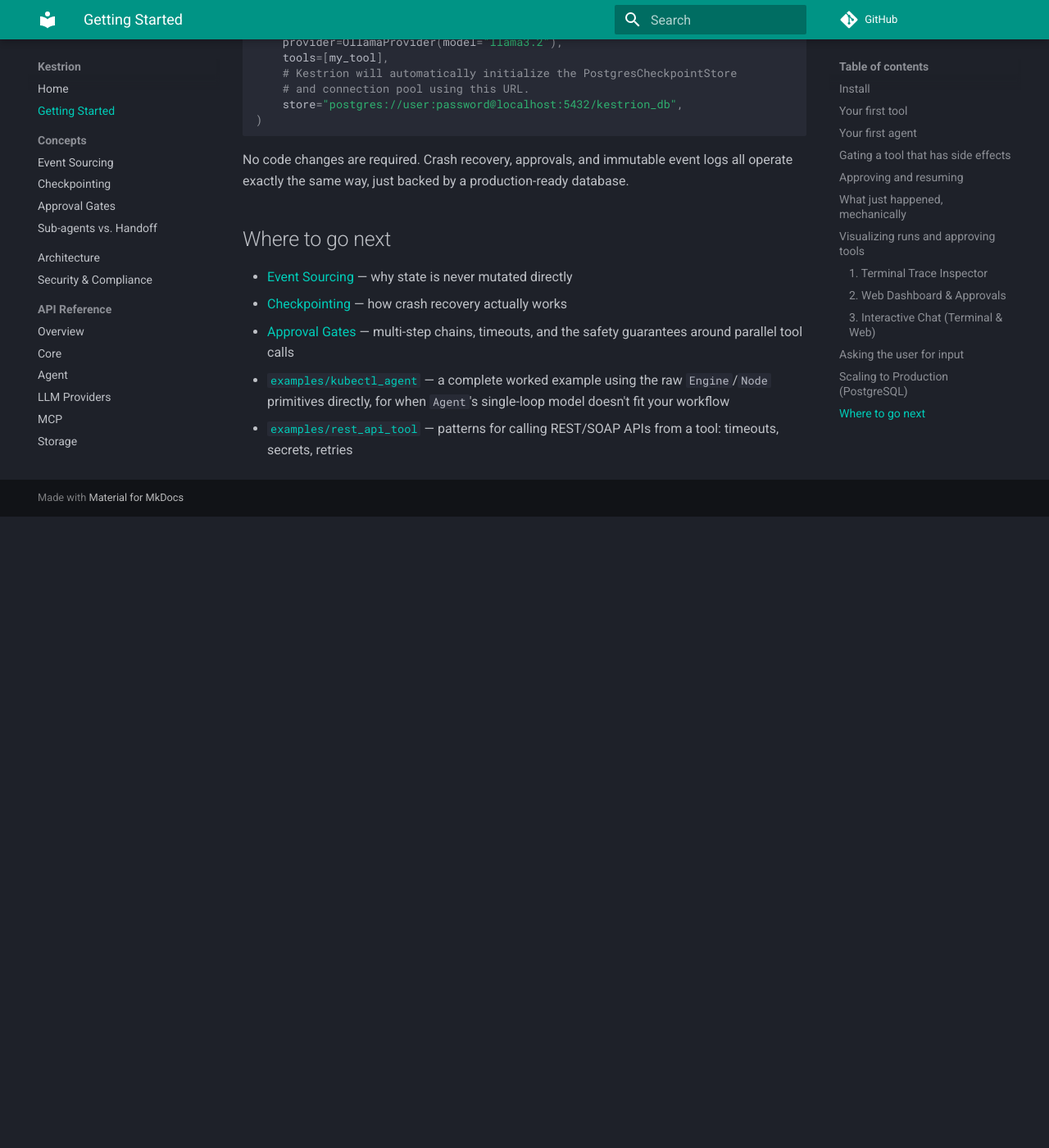
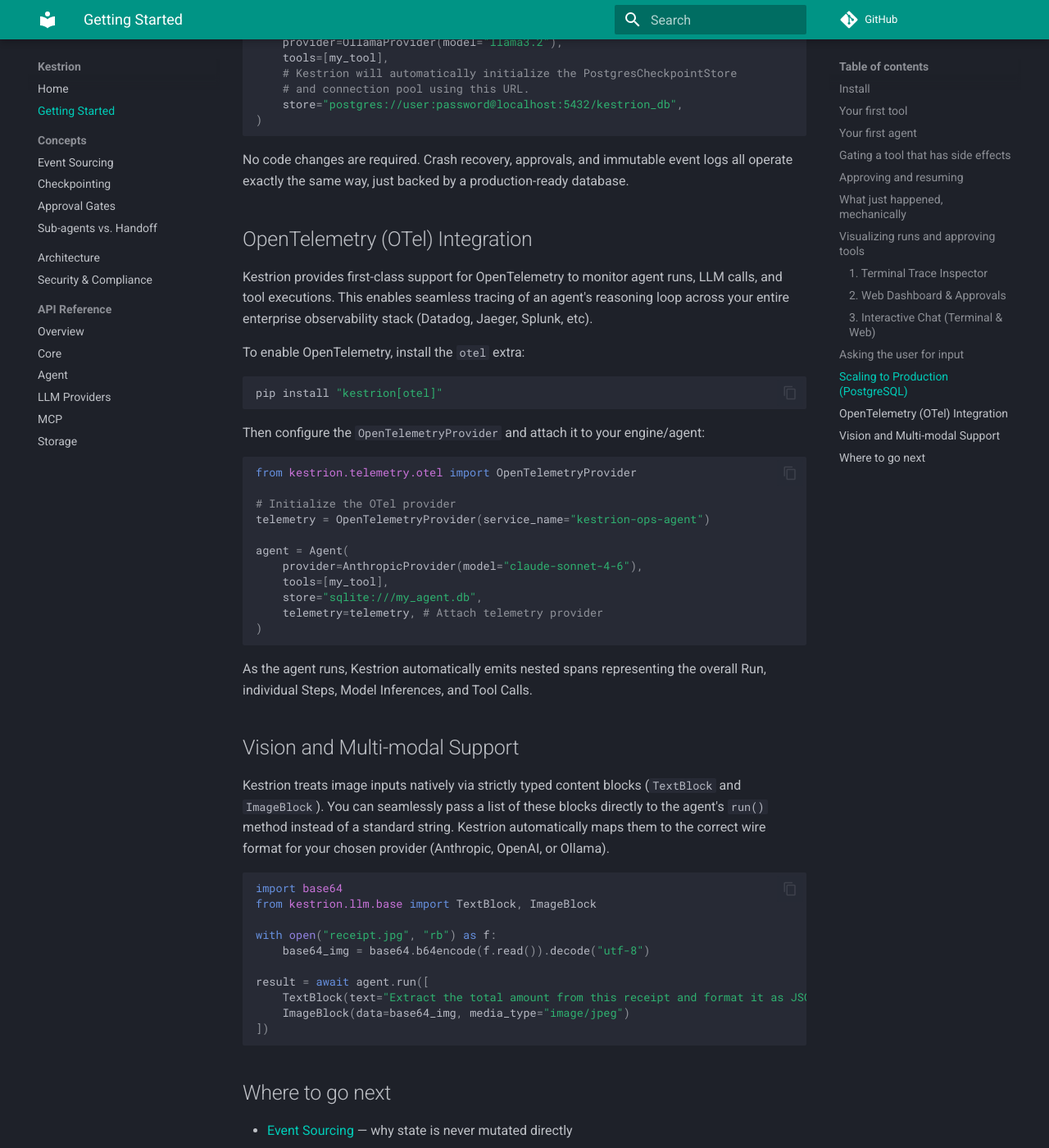
Before and after one commit to VinayakDubey07/kestrion, an MkDocs documentation site: the page built from docs/getting-started.md, in a window 1280 px wide and 1400 px high, scrolled down 4407 px. Shown: the whole window at 82% size. Built offline with MkDocs 1.6.1 and Material for MkDocs 9.7.7, drawn with Linux system fonts in a browser that asks for light colours; comment, search, counter and statistics services are not loaded; before the commit the page ends 5037 px from its top, so only the background shows below that.

Commit message:
docs: add vision support and opentelemetry to documentation

````diff
--- a/docs/getting-started.md
+++ b/docs/getting-started.md
@@ -197,6 +197,51 @@
 
 No code changes are required. Crash recovery, approvals, and immutable event logs all operate exactly the same way, just backed by a production-ready database.
 
+## OpenTelemetry (OTel) Integration
+
+Kestrion provides first-class support for OpenTelemetry to monitor agent runs, LLM calls, and tool executions. This enables seamless tracing of an agent's reasoning loop across your entire enterprise observability stack (Datadog, Jaeger, Splunk, etc).
+
+To enable OpenTelemetry, install the `otel` extra:
+
+```bash
+pip install "kestrion[otel]"
+```
+
+Then configure the `OpenTelemetryProvider` and attach it to your engine/agent:
+
+```python
+from kestrion.telemetry.otel import OpenTelemetryProvider
+
+# Initialize the OTel provider
+telemetry = OpenTelemetryProvider(service_name="kestrion-ops-agent")
+
+agent = Agent(
+    provider=AnthropicProvider(model="claude-sonnet-4-6"),
+    tools=[my_tool],
+    store="sqlite:///my_agent.db",
+    telemetry=telemetry, # Attach telemetry provider
+)
+```
+
+As the agent runs, Kestrion automatically emits nested spans representing the overall Run, individual Steps, Model Inferences, and Tool Calls.
+
+## Vision and Multi-modal Support
+
+Kestrion treats image inputs natively via strictly typed content blocks (`TextBlock` and `ImageBlock`). You can seamlessly pass a list of these blocks directly to the agent's `run()` method instead of a standard string. Kestrion automatically maps them to the correct wire format for your chosen provider (Anthropic, OpenAI, or Ollama).
+
+```python
+import base64
+from kestrion.llm.base import TextBlock, ImageBlock
+
+with open("receipt.jpg", "rb") as f:
+    base64_img = base64.b64encode(f.read()).decode("utf-8")
+
+result = await agent.run([
+    TextBlock(text="Extract the total amount from this receipt and format it as JSON."),
+    ImageBlock(data=base64_img, media_type="image/jpeg")
+])
+```
+
 ## Where to go next
 
 - [Event Sourcing](concepts/event-sourcing.md) — why state is never mutated directly
````
Also changed, not shown: README.md (+22 -4 lines).
